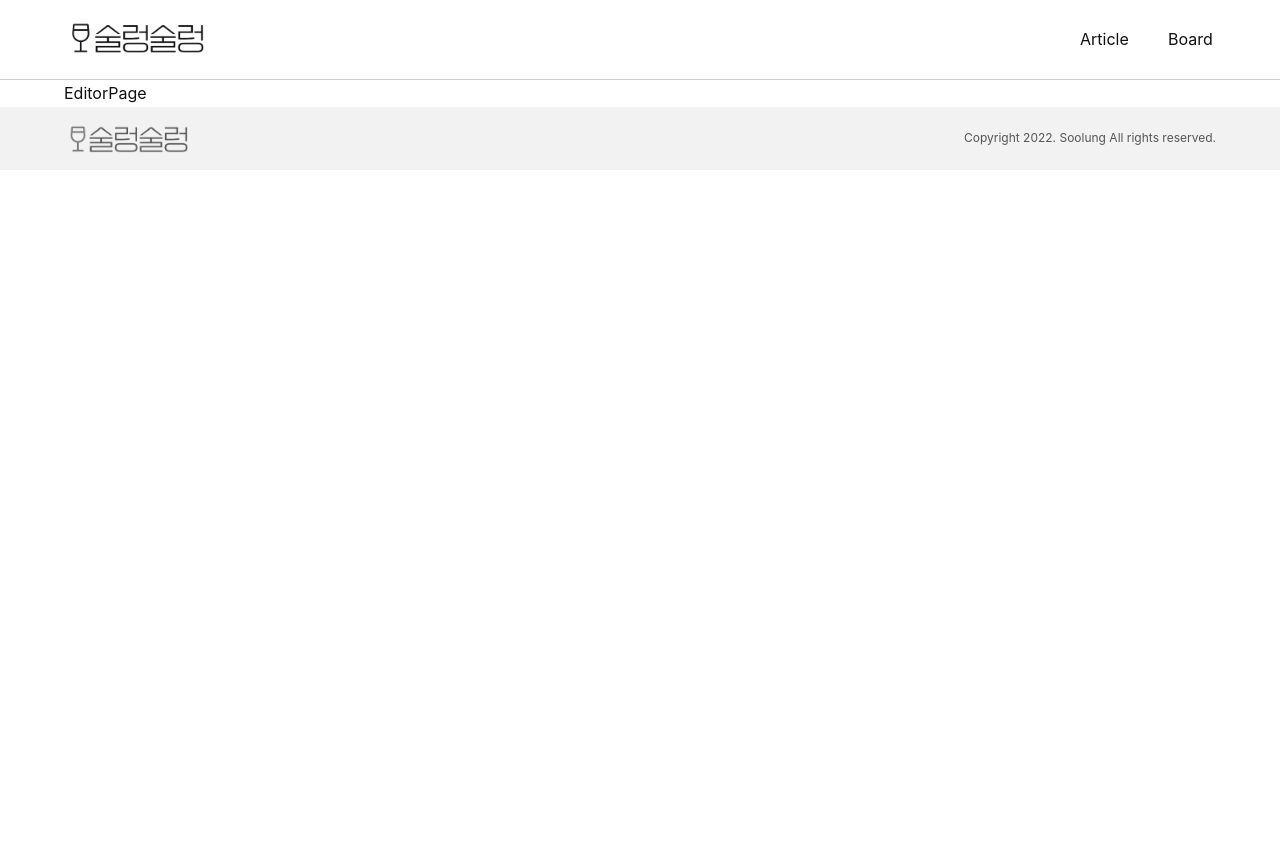
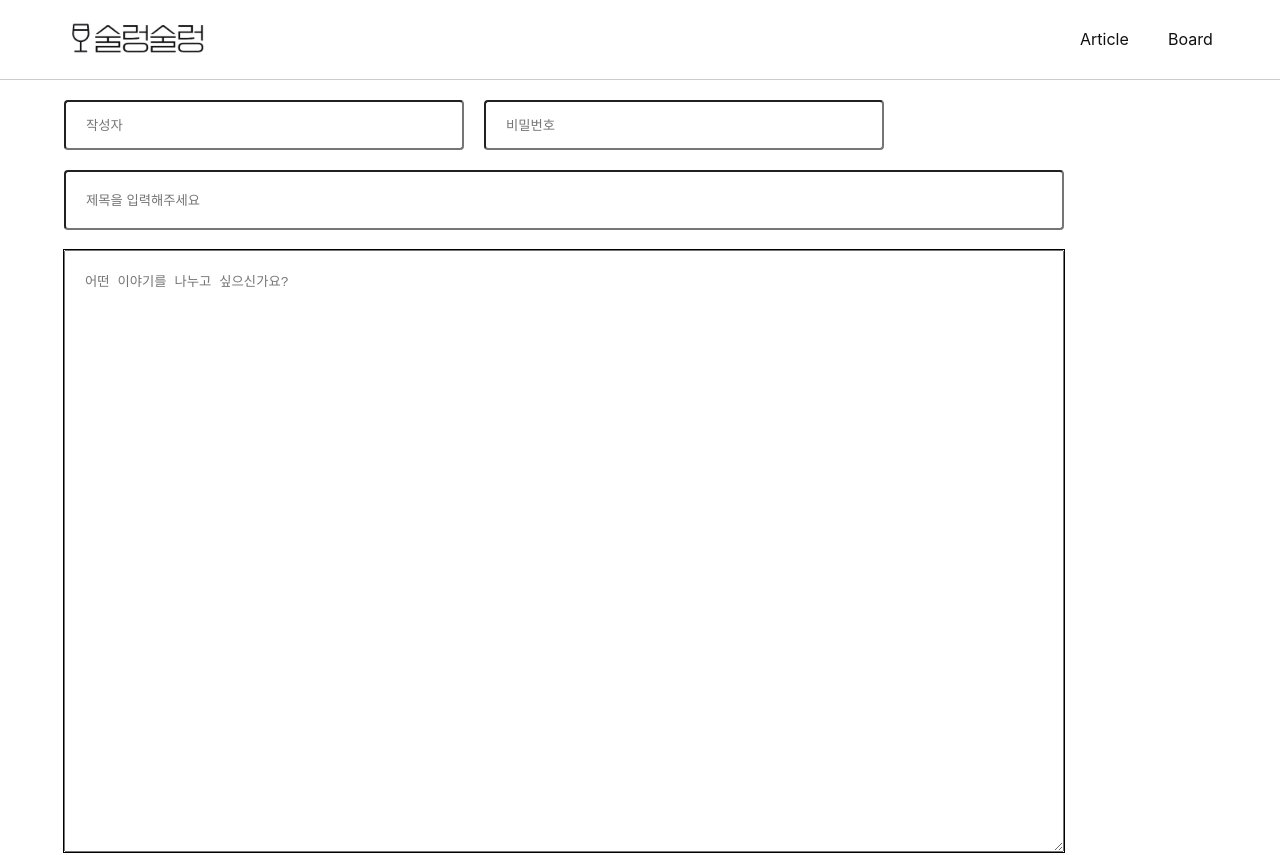
Before and after one commit to 5zzolago/Soolung-project, a React (Create React App) app: page /editor in a window 1280 px wide. Shown: the top 855 px of the page. Before the commit the page ends 800 px from the top, so only its background shows below. Built offline with nearby package versions, Linux system fonts and the light colour scheme.

Commit message:
EditorPage UI 제출

```diff
--- a/src/pages/EditorPage.jsx
+++ b/src/pages/EditorPage.jsx
@@ -1,7 +1,61 @@
 import React from "react";
 
 const EditorPage = () => {
-  return <div>EditorPage</div>;
+  const userNameStyle = {
+    width: "400px",
+    height: "50px",
+    borderRadius: "4px",
+    padding: "20px",
+  };
+  const userPasswordStyle = {
+    width: "400px",
+    height: "50px",
+    borderRadius: "4px",
+    padding: "20px",
+    margin: "20px",
+  };
+  const titleStyle = {
+    width: "1000px",
+    height: "60px",
+    borderRadius: "4px",
+    marginBottom: "20px",
+    padding: "20px",
+  };
+  const contentsStyle = {
+    width: "1000px",
+    height: "602px",
+    outline: "1px solid black",
+    padding: "20px",
+  };
+  const fileStyle = {
+    marginLeft: "820px",
+  };
+  const addStyle = {
+    marginLeft: "820px",
+  };
+  return (
+    <div>
+      <div>
+        <input style={userNameStyle} placeholder="작성자"></input>
+        <input style={userPasswordStyle} placeholder="비밀번호"></input>
+      </div>
+      <div>
+        <input style={titleStyle} placeholder="제목을 입력해주세요"></input>
+      </div>
+      <div>
+        <textarea
+          style={contentsStyle}
+          placeholder="어떤 이야기를 나누고 싶으신가요?"
+        ></textarea>
+      </div>
+      <div>
+        <input style={fileStyle} type="file"></input>
+      </div>
+      <div>
+        <button style={addStyle}>등록</button>
+      </div>
+    </div>
+  );
 };
 
 export default EditorPage;
```
Also changed, not shown: 1 other file (tests, documents, lock files or other folders).
